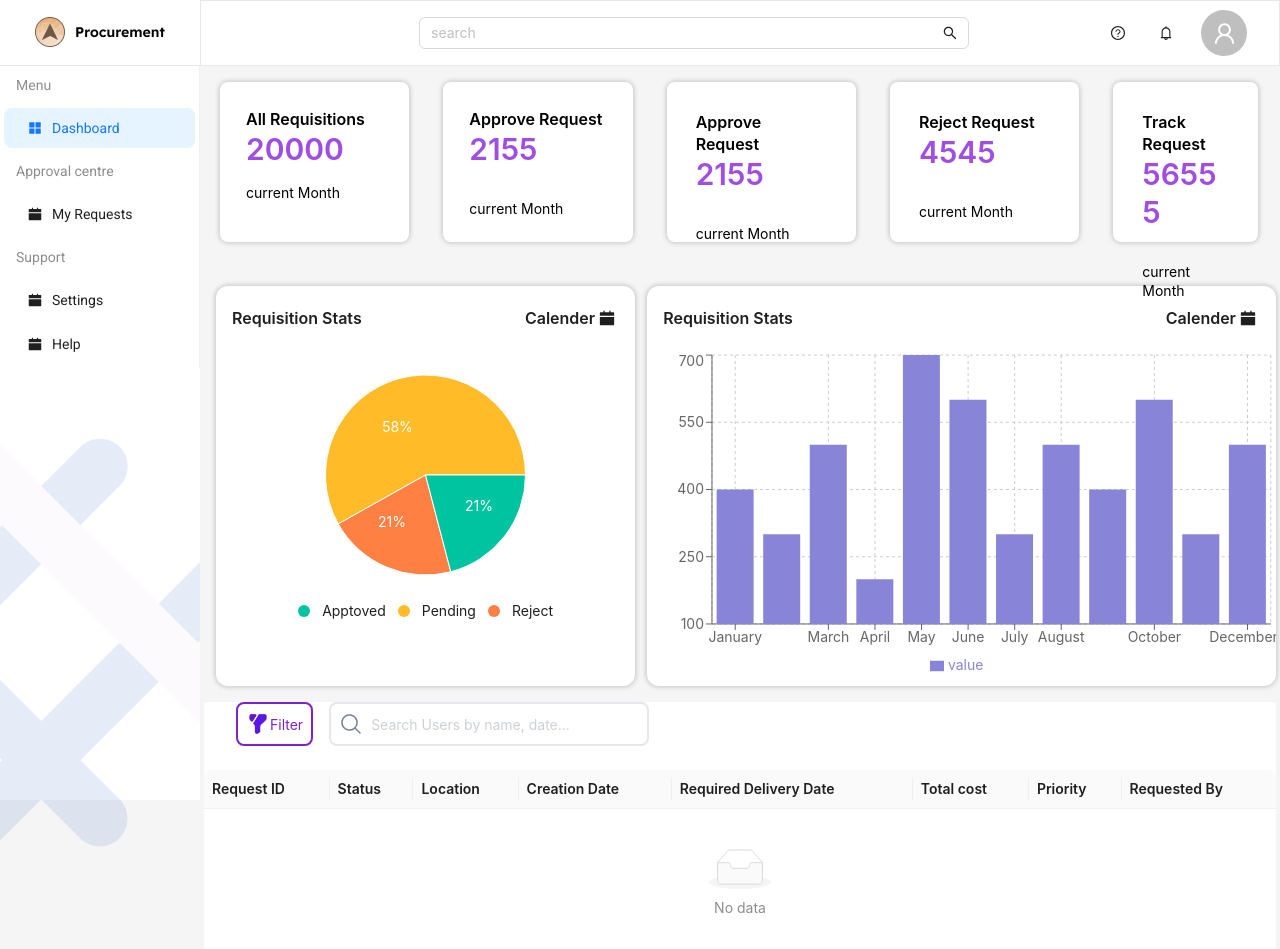
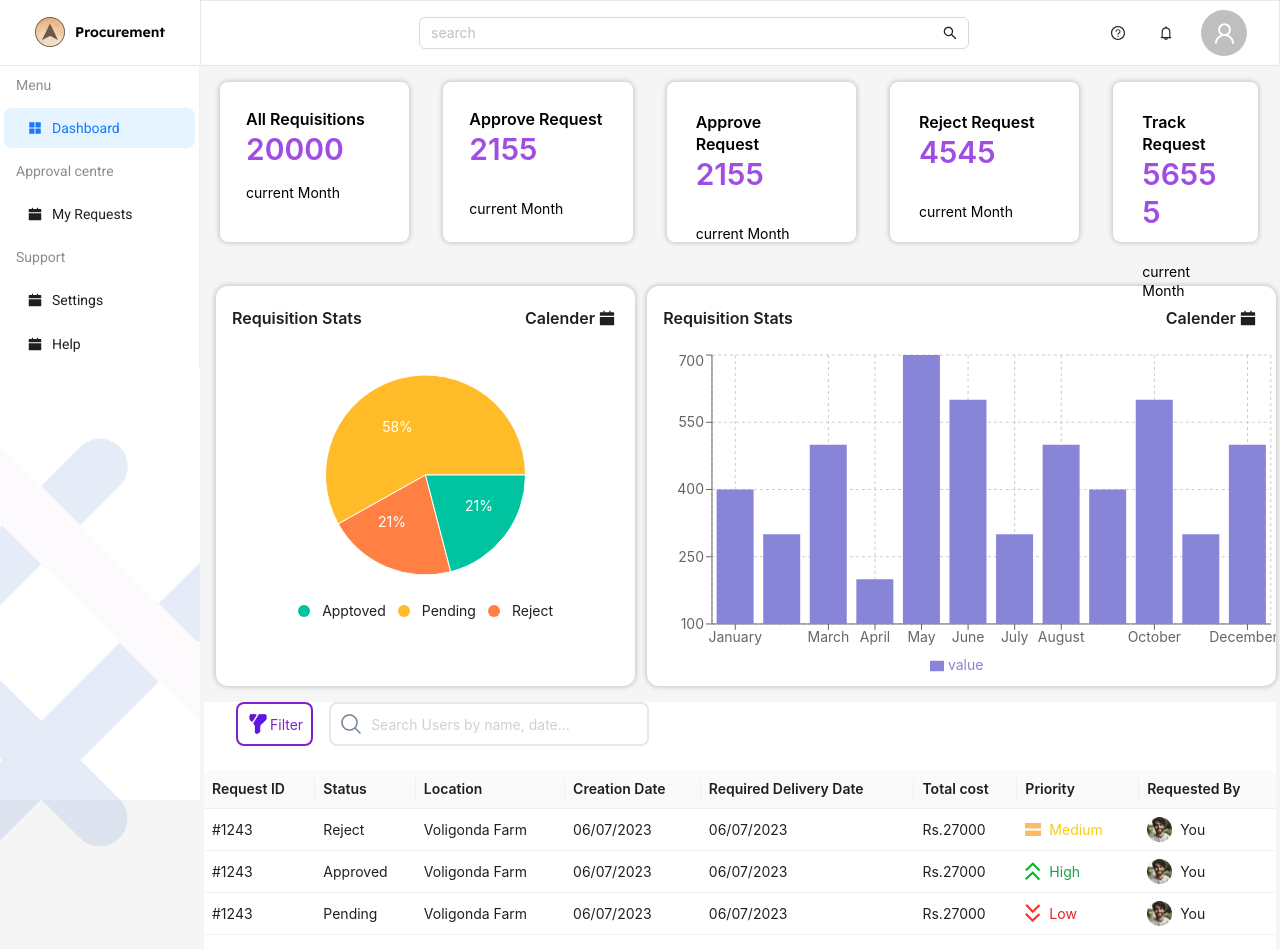
Before and after one commit to promodeagro/procurement-standalone-ui, a Next.js app: page /dashboard in a window 1280 px wide. Shown: the top 949 px of the page. Built offline with nearby package versions, Linux system fonts and the light colour scheme.

Commit message:
Request Filter With Merg

```diff
--- a/src/app/dashboard/page.js
+++ b/src/app/dashboard/page.js
@@ -12,6 +12,7 @@ import RequesterTable from "@/components/RequesterTable/RequesterTable";
 
 
 const Dashboard = () => {
+  const childData = 'all';
   return (
     <>
       <div className="flex flex-row gap-9 w-full ml-4 ">
@@ -50,7 +51,7 @@ const Dashboard = () => {
         </div>
         <div className="h-[10rem]"></div>
       </div>
-      <RequesterTable />
+      <RequesterTable dataFromParent={childData}/>
     </>
   );
 };
```
